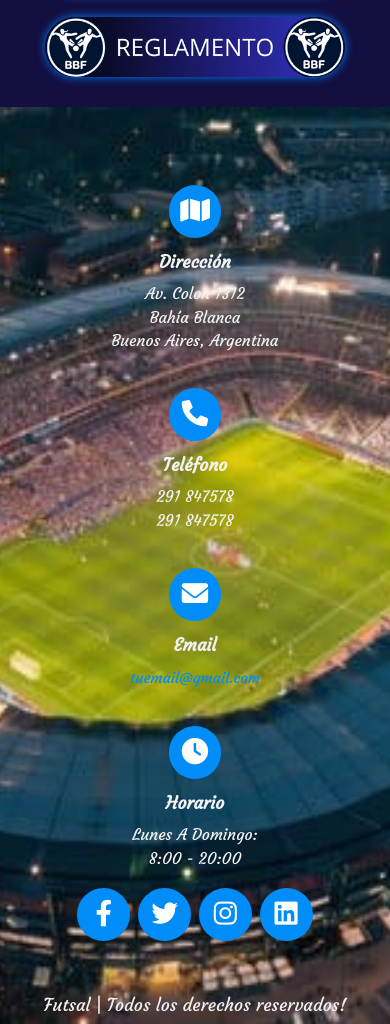
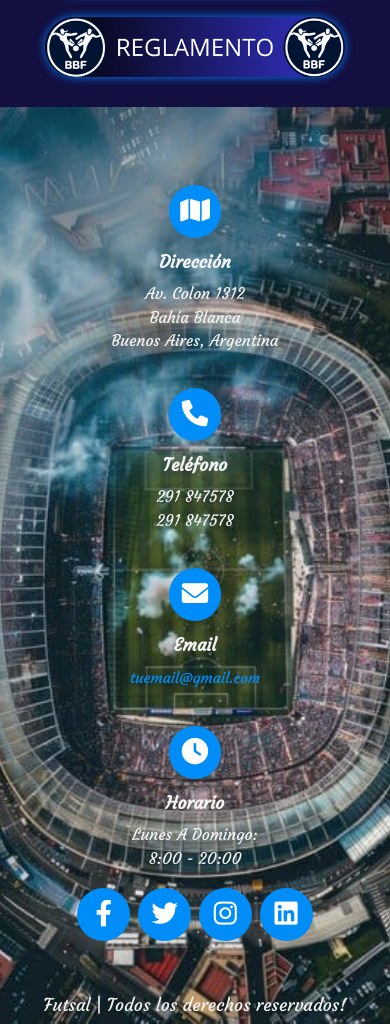
Before and after one commit to Mauri2392/Futsal, a plain HTML site: page equipos/4-boca.html in a window 390 px wide. Shown: the part 4717-5741 px from the top of the page. Drawn offline with nearby package versions, Linux system fonts and the light colour scheme.

Commit message:
change footer img

```diff
--- a/equipos/equipos.css
+++ b/equipos/equipos.css
@@ -392,6 +392,10 @@ section{
 
 .image-container .logo-primera {
     margin-top: 80px;
+}
+
+.footer{
+    background-image: url(../img-bbf/footer-fixture/1\ \(4\).jpeg);
 }
 }
 
```
